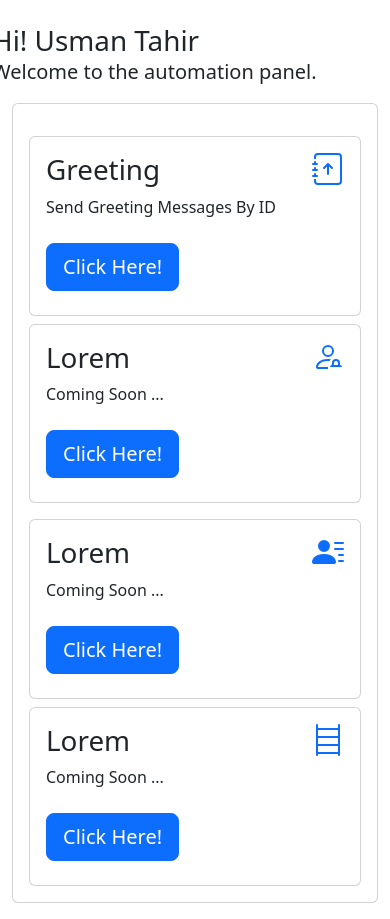
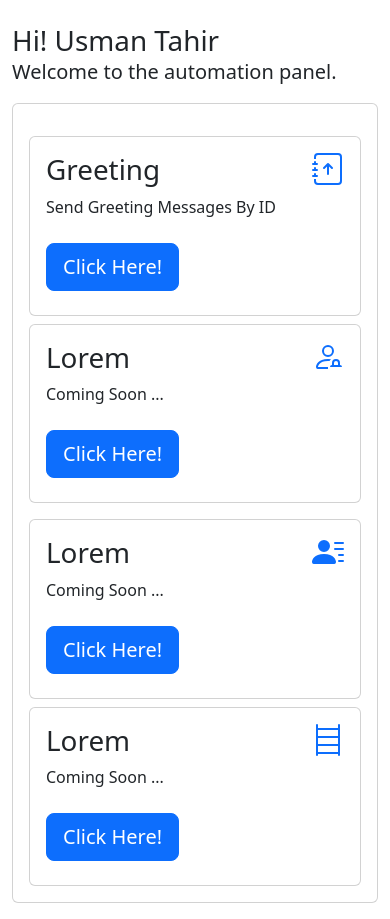
Before and after one commit to MhassaanK68/Usmaan-Automation, a plain HTML site: page index.html in a window 390 px wide. Drawn offline with nearby package versions, Linux system fonts and the light colour scheme; no server answers.

Commit message:
heading fixed on mobile

```diff
--- a/index.html
+++ b/index.html
@@ -12,7 +12,7 @@
     <div class="container  mt-4">
 
         <div class="row">
-            <div style="margin-left: -20px;" class="">
+            <div class="page-heading">
                 <h1 class="mb-0 Heading">Hi! Usman Tahir</h1>
                 <p class="sm-text lead">Welcome to the automation panel.</p>
             </div>
```
